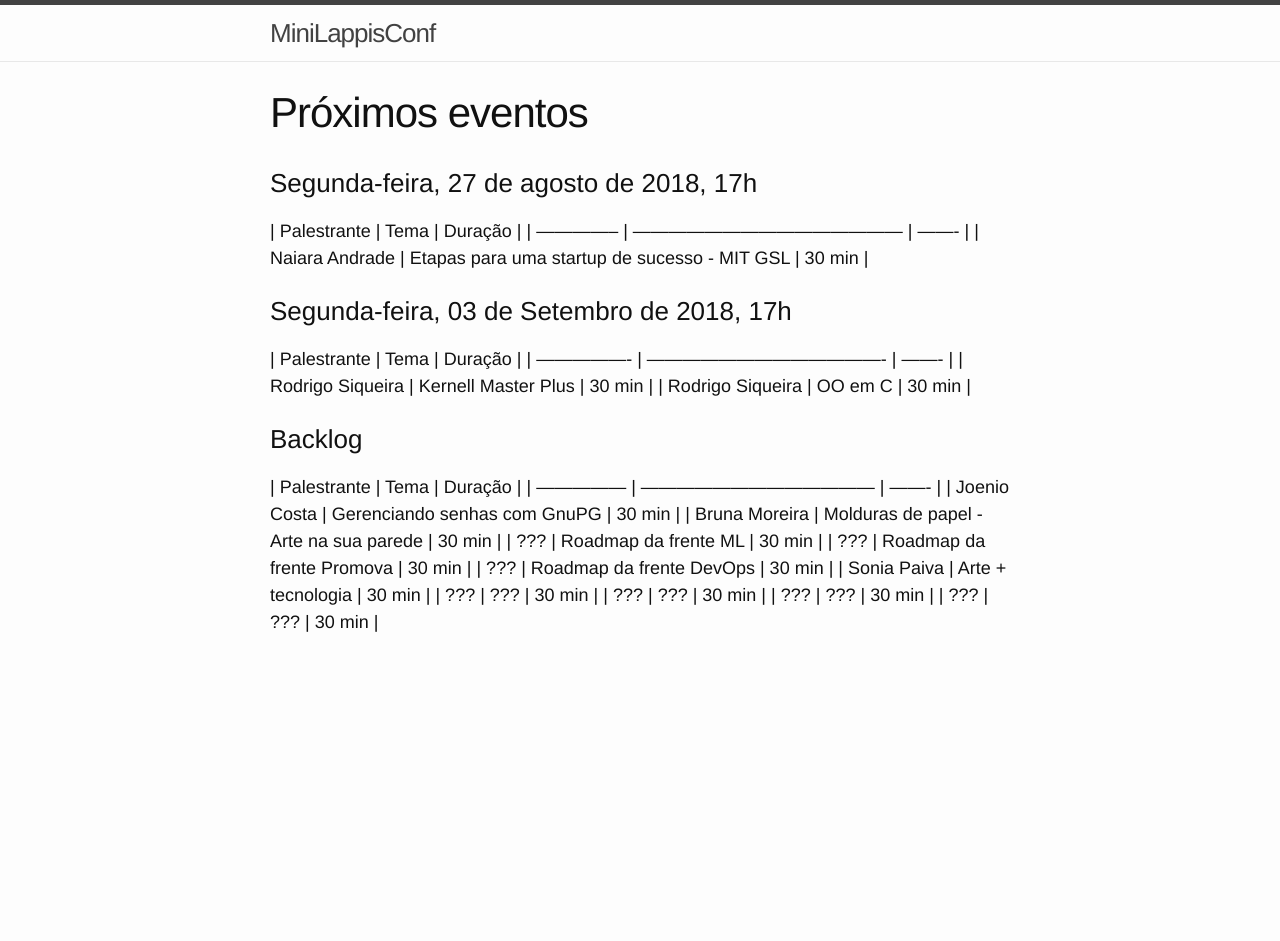
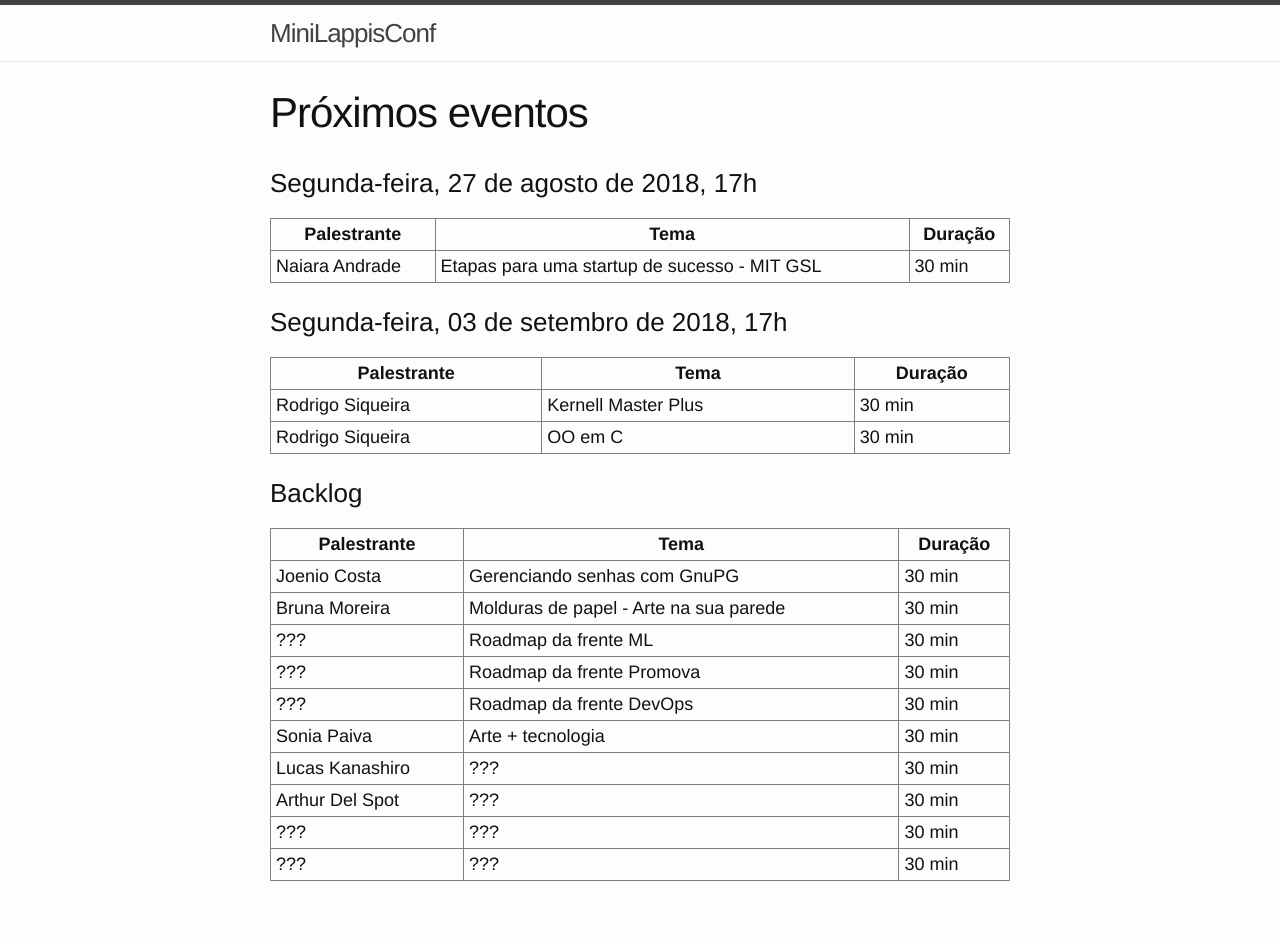
Before and after one commit to lappis-unb/MiniLappisConf, a Jekyll site: the page built from agenda.md, in a window 1280 px wide. Built offline with Jekyll 4.4.1, drawn with Linux system fonts in a browser that asks for light colours; before the commit the page ends 900 px from its top, so only the background shows below that.

Commit message:
adicionando nomes no backlog: kanashiro e arthur del spot

```diff
--- a/agenda.md
+++ b/agenda.md
@@ -3,18 +3,20 @@ title: Próximos eventos
 ---
 
 ### Segunda-feira, 27 de agosto de 2018, 17h
+
 | Palestrante    | Tema                                          | Duração |
 | -------------- | --------------------------------------------- | ------- |
 | Naiara Andrade | Etapas para uma startup de sucesso - MIT GSL  | 30 min  |
 
+### Segunda-feira, 03 de setembro de 2018, 17h
 
-### Segunda-feira, 03 de Setembro de 2018, 17h
 | Palestrante      | Tema                                     | Duração |
 | ---------------- | ---------------------------------------- | ------- |
 | Rodrigo Siqueira | Kernell Master Plus                      | 30 min  |
 | Rodrigo Siqueira | OO em C                                  | 30 min  |
 
 ### Backlog
+
 | Palestrante     | Tema                                    | Duração |
 | --------------- | --------------------------------------- | ------- |
 | Joenio Costa    | Gerenciando senhas com GnuPG            | 30 min  |
@@ -23,7 +25,7 @@ title: Próximos eventos
 | ???             | Roadmap da frente Promova               | 30 min  |
 | ???             | Roadmap da frente DevOps                | 30 min  |
 | Sonia Paiva     | Arte + tecnologia                       | 30 min  |
+| Lucas Kanashiro | ???                                     | 30 min  |
+| Arthur Del Spot | ???                                     | 30 min  |
 | ???             | ???                                     | 30 min  |
 | ???             | ???                                     | 30 min  |
-| ???             | ???                                     | 30 min  |
-| ???             | ???                                     | 30 min  |
```
